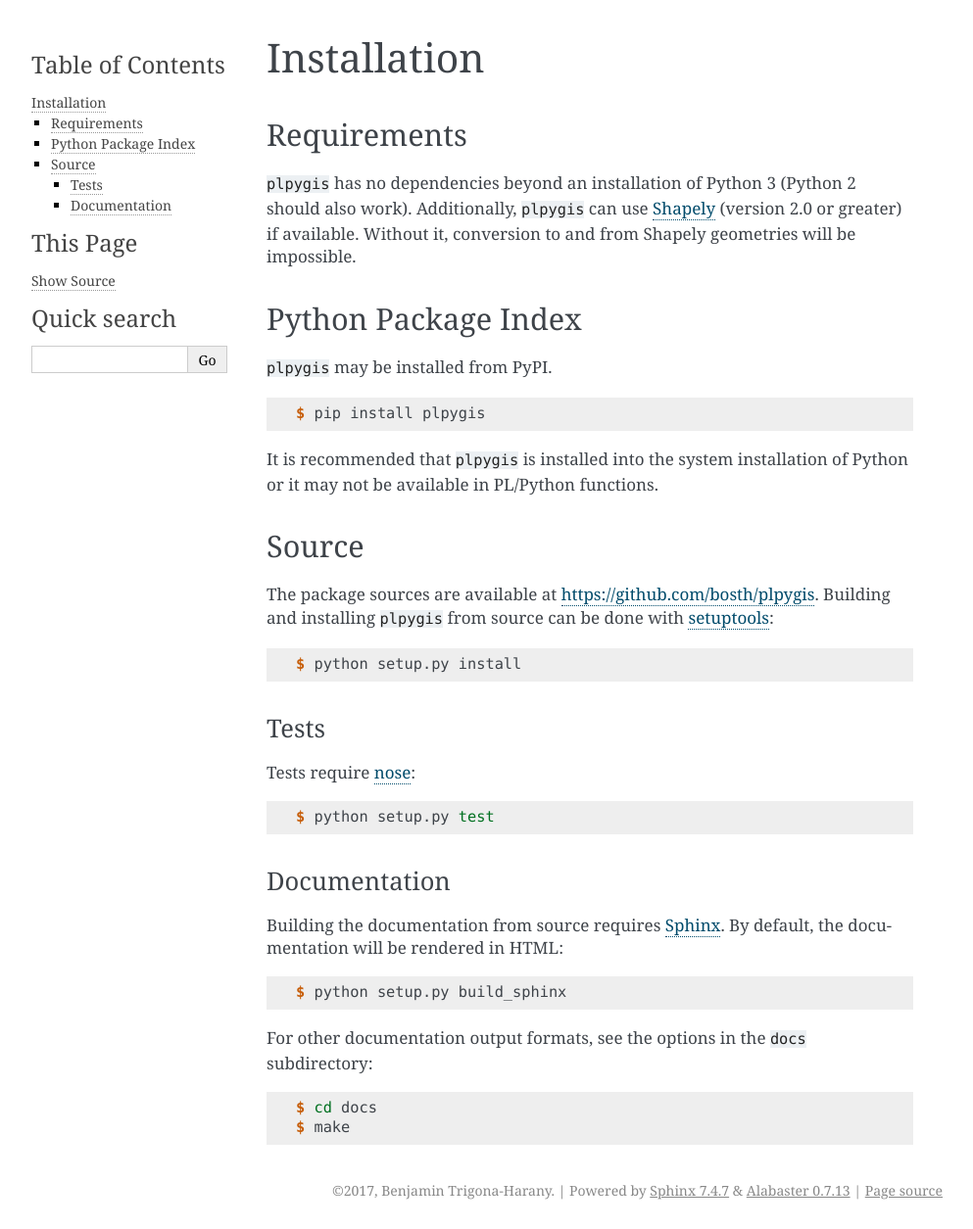
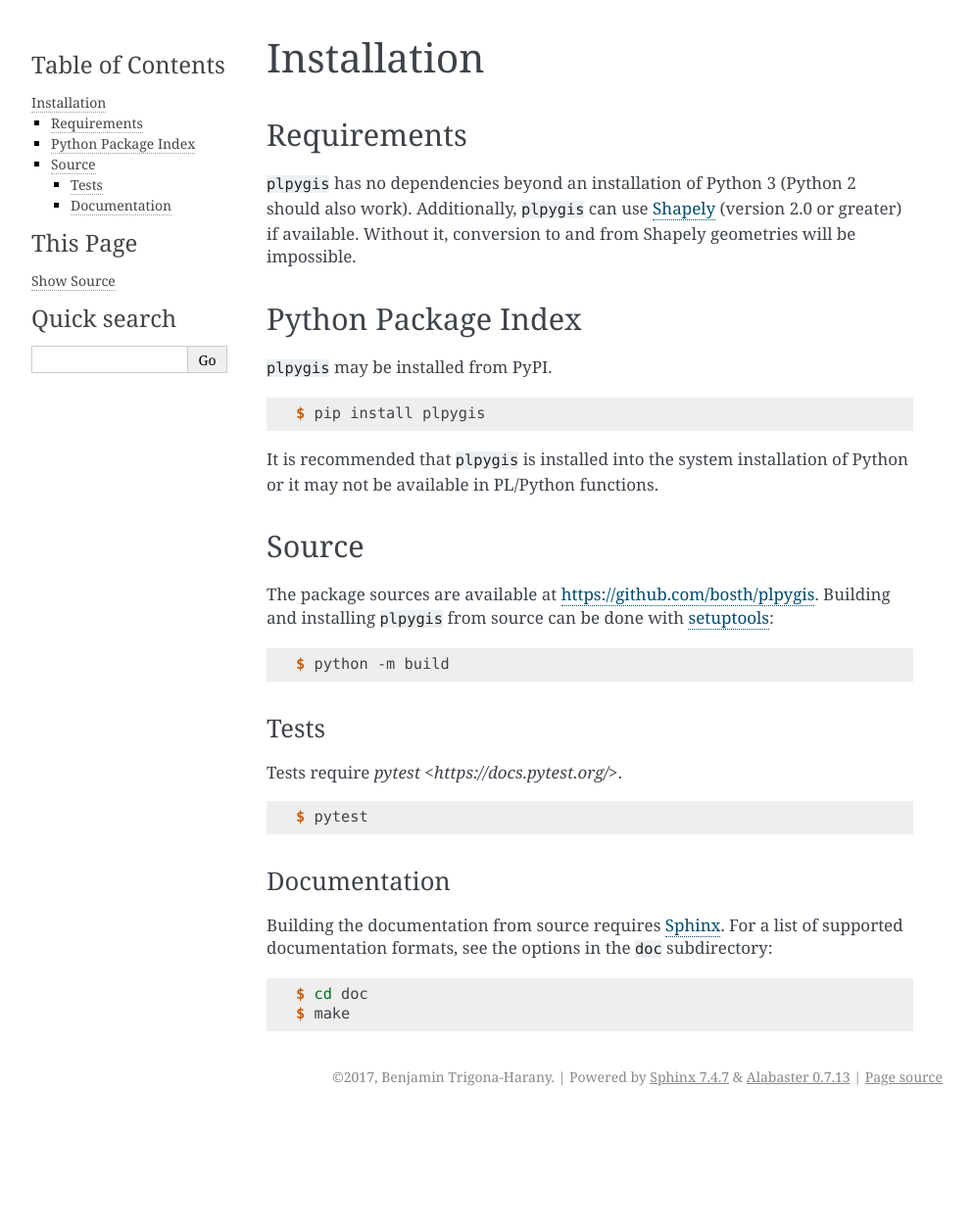
Before and after one commit to bosth/plpygis, a Sphinx documentation site: the page built from doc/source/installation.rst, in a window 1280 px wide. Shown: the whole page at 98% size, without its empty margins (148-1141 px from the left). Built offline with Sphinx 7.4.7, drawn with Linux system fonts in a browser that asks for light colours; after the commit the page ends 1139 px from its top, so only the background shows below that.

Commit message:
Doc updates

```diff
--- a/doc/source/installation.rst
+++ b/doc/source/installation.rst
@@ -24,29 +24,23 @@ The package sources are available at https://github.com/bosth/plpygis. Building
 
 .. code-block:: console
 
-    $ python setup.py install
+    $ python -m build
 
 Tests
 ~~~~~
 
-Tests require `nose <http://nose.readthedocs.io/en/latest/>`_:
+Tests require `pytest <https://docs.pytest.org/>`.
 
 .. code-block:: console
 
-    $ python setup.py test
+    $ pytest
 
 Documentation
 ~~~~~~~~~~~~~
 
-Building the documentation from source requires `Sphinx <http://www.sphinx-doc.org/>`_. By default, the documentation will be rendered in HTML:
+Building the documentation from source requires `Sphinx <http://www.sphinx-doc.org/>`_. For a list of supported documentation formats, see the options in the ``doc`` subdirectory:
 
 .. code-block:: console
 
-    $ python setup.py build_sphinx
-
-For other documentation output formats, see the options in the ``docs`` subdirectory:
-
-.. code-block:: console
-
-    $ cd docs
+    $ cd doc
     $ make
--- a/doc/source/usage.rst
+++ b/doc/source/usage.rst
@@ -85,5 +85,6 @@ All ``plpygis`` exceptions inherit from the :class:`PlpygisError <plpygis.except
 * :class:`DependencyError <plpygis.exceptions.DependencyError>`: missing dependency required for an optional feature, such as :meth:`shapely <plpygis.geometry.Geometry.shapely>`
 * :class:`CoordinateError <plpygis.exceptions.CoordinateError>`: error in the coordinates used to create a :class:`Geometry <plpygis.geometry.Geometry>`
 * :class:`DimensionalityError <plpygis.exceptions.DimensionalityError>`: error pertaining to the Z or M coordinates of a :class:`Geometry <plpygis.geometry.Geometry>`
+* :class:`GeojsonError <plpygis.exceptions.GeojsonError>`: error reading a GeoJSON
 * :class:`SridError <plpygis.exceptions.SridError>`: error pertaining to a :class:`Geometry <plpygis.geometry.Geometry>`'s SRIDs
 * :class:`WkbError <plpygis.exceptions.WkbError>`: error reading or writing a WKB
```
Also changed, not shown: CHANGELOG.md (+4 -4 lines).
